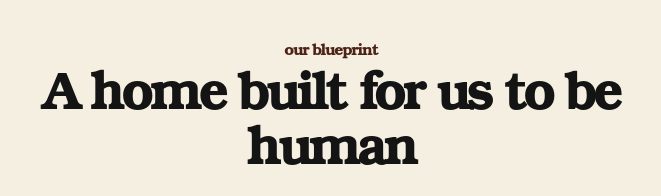
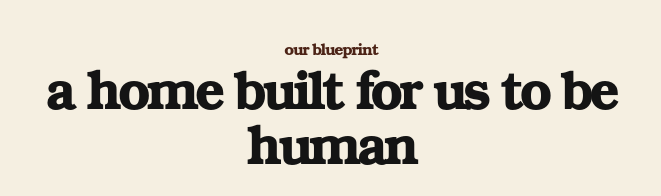
Before and after one commit to the-newnormal/normal, a plain HTML site: page index.html in a window 1280 px wide. Shown: the part 756-952 px from the top of the page, 309-970 px from the left. Drawn offline with Linux system fonts and the light colour scheme; a web font is replaced by a local one.

Commit message:
Lowercase the blueprint heading
Co-Authored-By: Claude Opus 5.5 <noreply@anthropic.com>
Claude-Session: https://claude.ai/code/session_0126g5rn8Wf2AKBTsywNcw5x

```diff
--- a/index.html
+++ b/index.html
@@ -56,7 +56,7 @@
     <div class="wrap">
       <header class="section-head reveal">
         <p class="kicker">our blueprint</p>
-        <h2 id="plan-title">A home built for us to be human</h2>
+        <h2 id="plan-title">a home built for us to be human</h2>
         <p class="hint">Every room stands for something we champion. <span class="hint--hover">Hover over one to peek inside.</span><span class="hint--touch">Tap one to peek inside.</span></p>
       </header>
 
```
